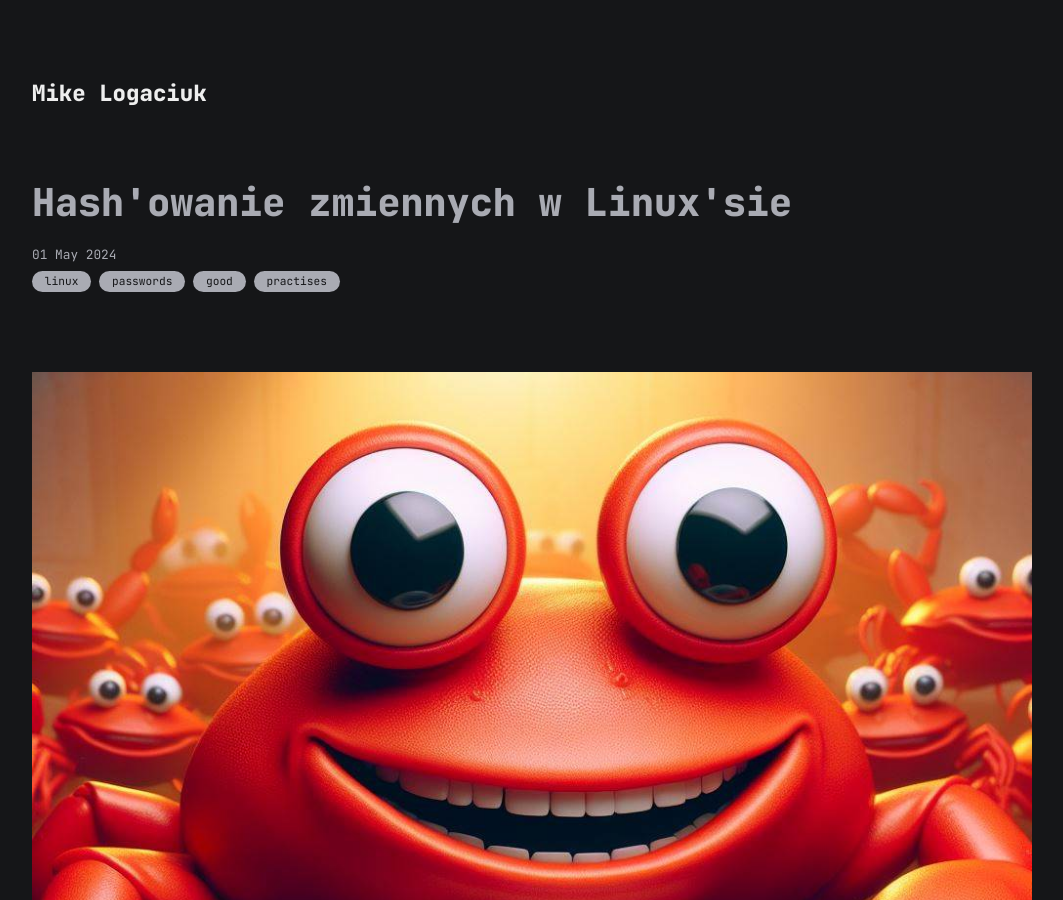
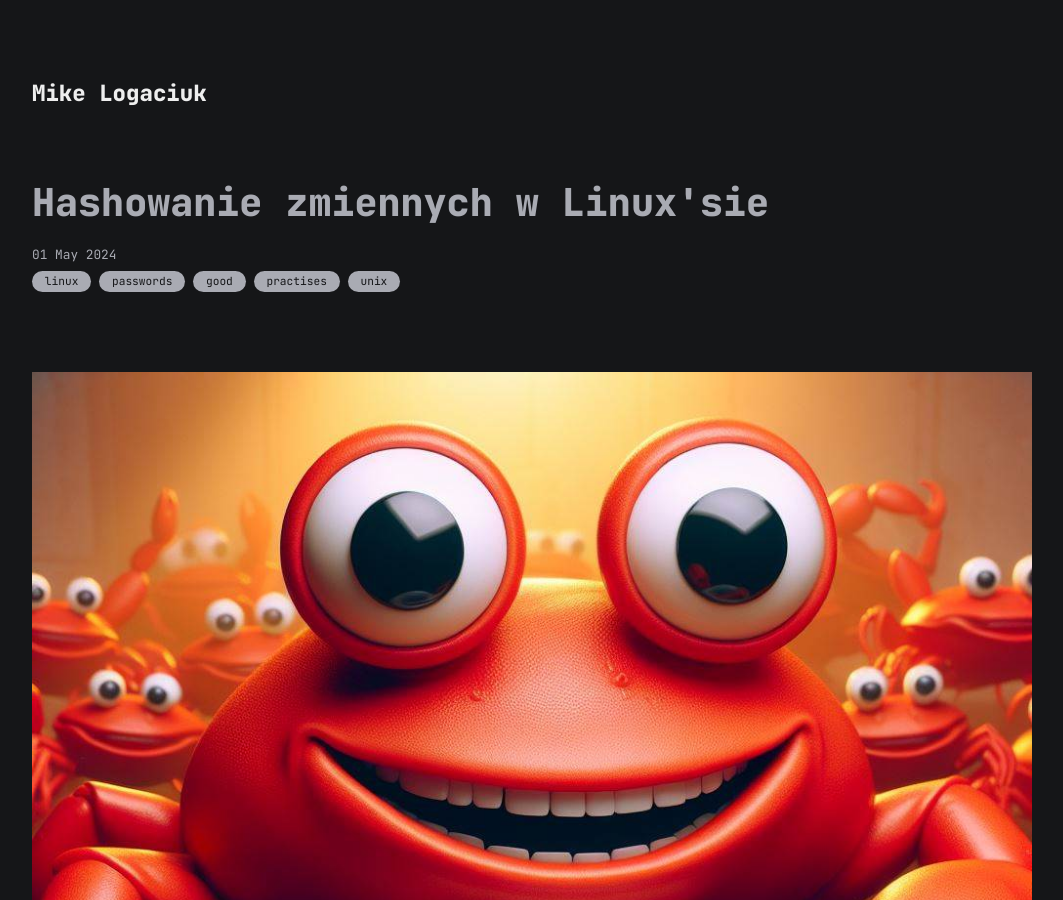
Before and after one commit to mikelogaciuk/mikelogaciuk.github.io, a Jekyll site: the page built from all_collections/_posts/2024-05-01-hashowanie-zmiennych-w-unixach.md, in a window 1280 px wide and 900 px high. Shown: the whole window, without its empty margins (108-1171 px from the left). Built offline with Jekyll 4.4.1, drawn with Linux system fonts in a browser that asks for light colours.

Commit message:
Minor changes

```diff
--- a/all_collections/_posts/2024-05-01-hashowanie-zmiennych-w-unixach.md
+++ b/all_collections/_posts/2024-05-01-hashowanie-zmiennych-w-unixach.md
@@ -1,11 +1,11 @@
 ---
 layout: post
-title: Hash'owanie zmiennych w Linux'sie
+title: Hashowanie zmiennych w Linux'sie
 date: 2024-05-01
-category: ["linux", "passwords", "good", "practises"]
+category: ["linux", "passwords", "good", "practises", "unix"]
 ---
 
-![raccoons](</img/OIG2%20(1).jpeg>)
+![logo](/img/rusty_passty.jpeg)
 
 - [Wstęp](#wstęp)
 - [Zależności](#zależności)
```
Also changed, not shown: img/OIG2.jpeg (deleted), img/OIG3.oPN7Fw_0boLR87.jpeg (deleted), img/rusty_passty.jpeg (renamed from img/OIG2 (1).jpeg).
